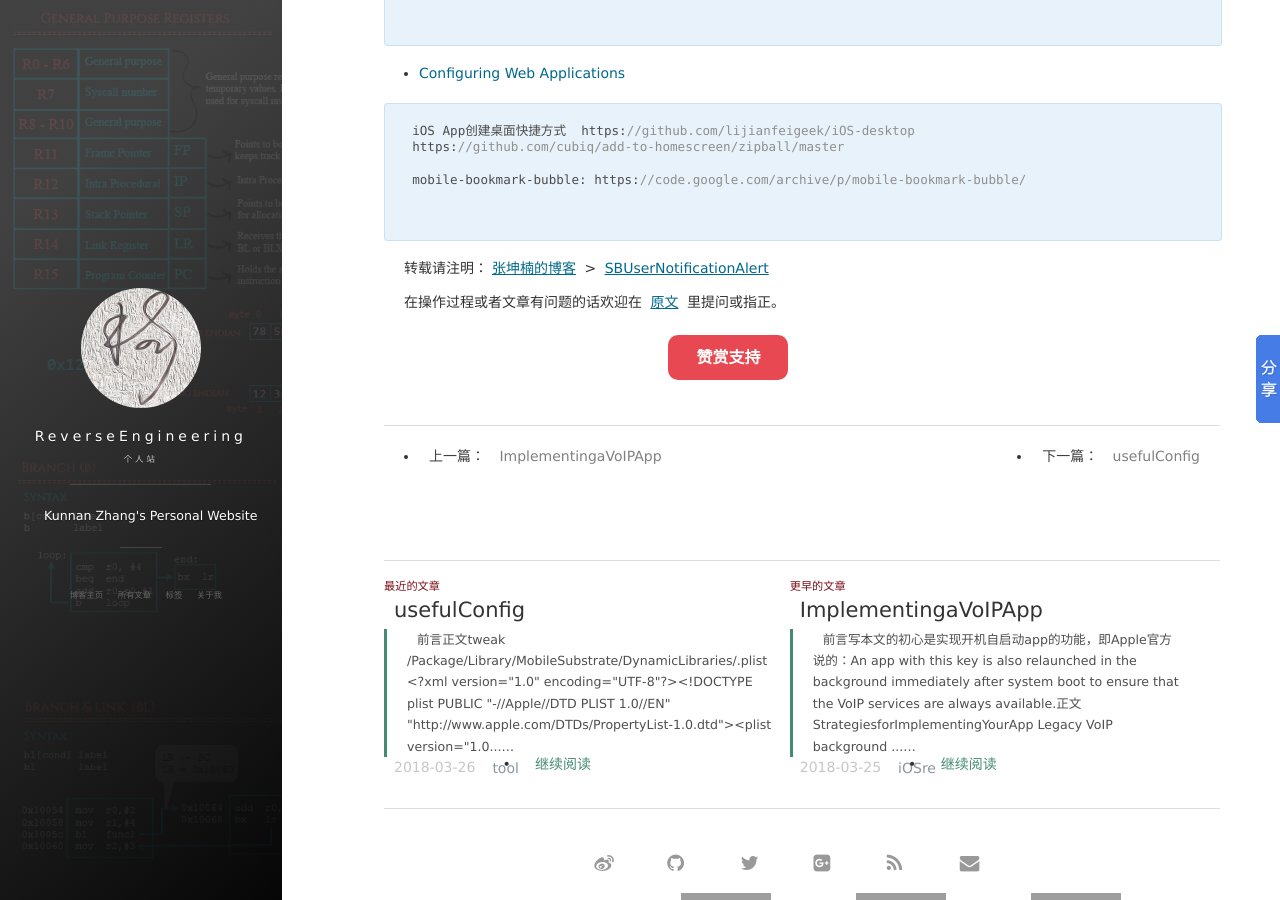
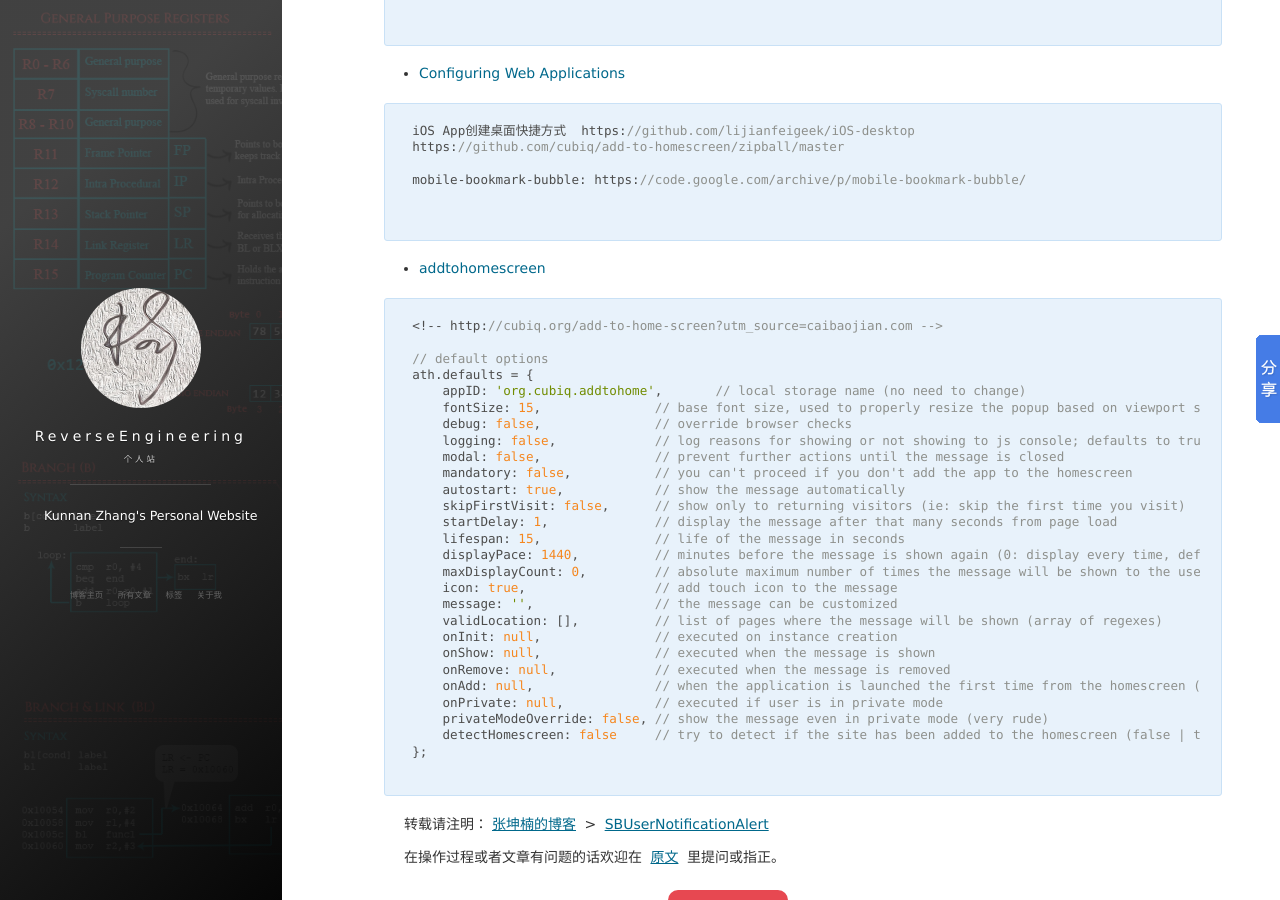
Before and after one commit to zhangkn/zhangkn.github.io, a Jekyll site: the page built from _posts/2018-03-26-SBUserNotificationAlert.md, in a window 1280 px wide and 900 px high, scrolled down 4338 px. Built offline with Jekyll 4.4.1, drawn with Linux system fonts in a browser that asks for light colours; nearby versions of some CDN libraries; comment, search, counter and statistics services are not loaded; grey boxes are pictures that could not be loaded.

Commit message:
skipFirstVisit

````diff
--- a/_includes/addTohomeScreen.html
+++ b/_includes/addTohomeScreen.html
@@ -7,10 +7,16 @@
 
 // addToHomescreen();
 
-var addtohome = addToHomescreen({
-   autostart: false
+// var addtohome = addToHomescreen({
+//    autostart: false
+// });
+
+// addtohome.show();
+
+
+addToHomescreen({
+   skipFirstVisit: true,
+   maxDisplayCount: 1
 });
 
-addtohome.show();
-
 </script>
--- a/_posts/2018-03-26-SBUserNotificationAlert.md
+++ b/_posts/2018-03-26-SBUserNotificationAlert.md
@@ -276,3 +276,36 @@
 
 
 ```
+
+- [addtohomescreen](https://zhangkn.github.io/add-to-homescreen/src/addtohomescreen.js)
+
+```
+<!-- http://cubiq.org/add-to-home-screen?utm_source=caibaojian.com -->
+
+// default options
+ath.defaults = {
+    appID: 'org.cubiq.addtohome',       // local storage name (no need to change)
+    fontSize: 15,               // base font size, used to properly resize the popup based on viewport scale factor
+    debug: false,               // override browser checks
+    logging: false,             // log reasons for showing or not showing to js console; defaults to true when debug is true
+    modal: false,               // prevent further actions until the message is closed
+    mandatory: false,           // you can't proceed if you don't add the app to the homescreen
+    autostart: true,            // show the message automatically
+    skipFirstVisit: false,      // show only to returning visitors (ie: skip the first time you visit)
+    startDelay: 1,              // display the message after that many seconds from page load
+    lifespan: 15,               // life of the message in seconds
+    displayPace: 1440,          // minutes before the message is shown again (0: display every time, default 24 hours)
+    maxDisplayCount: 0,         // absolute maximum number of times the message will be shown to the user (0: no limit)
+    icon: true,                 // add touch icon to the message
+    message: '',                // the message can be customized
+    validLocation: [],          // list of pages where the message will be shown (array of regexes)
+    onInit: null,               // executed on instance creation
+    onShow: null,               // executed when the message is shown
+    onRemove: null,             // executed when the message is removed
+    onAdd: null,                // when the application is launched the first time from the homescreen (guesstimate)
+    onPrivate: null,            // executed if user is in private mode
+    privateModeOverride: false, // show the message even in private mode (very rude)
+    detectHomescreen: false     // try to detect if the site has been added to the homescreen (false | true | 'hash' | 'queryString' | 'smartURL')
+};
+
+```
````
